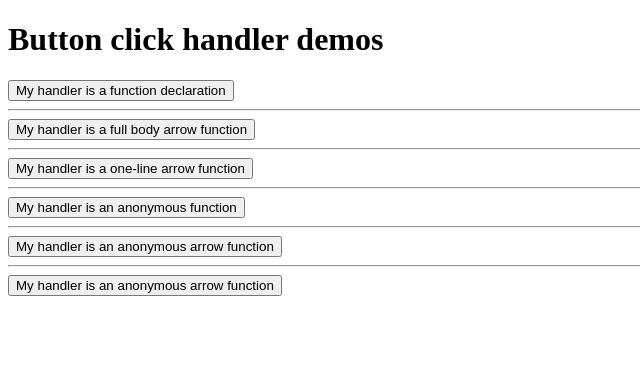
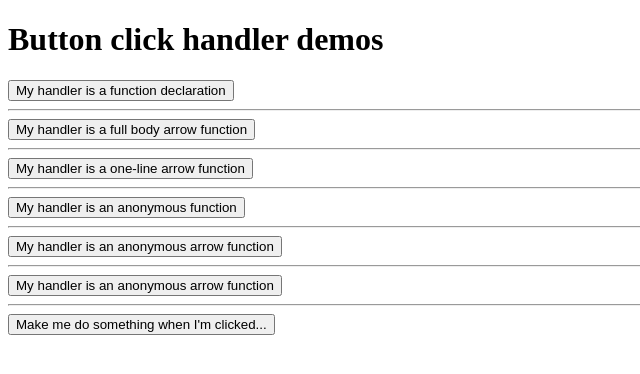
Before and after one commit to zahrabeng/react-onclick-handlers, a React (Create React App) app: page / in a window 1280 px wide. Shown: the top 374 px of the page, without its empty margins (0-640 px from the left). Built offline with nearby package versions, Linux system fonts and the light colour scheme; the HTML template or start-up script is replaced by a standard one.

Commit message:
Add TestButton for exercise purposes

```diff
--- a/src/App.tsx
+++ b/src/App.tsx
@@ -4,6 +4,7 @@ import ButtonWithClickExampleC from "./components/ButtonWithClickExampleC";
 import ButtonWithClickExampleD from "./components/ButtonWithClickExampleD";
 import ButtonWithClickExampleE from "./components/ButtonWithClickExampleE";
 import ButtonWithClickExampleF from "./components/ButtonWithClickExampleF";
+import TestButton from "./components/TestButton";
 
 function App(): JSX.Element {
   return (
@@ -20,6 +21,8 @@ function App(): JSX.Element {
       <ButtonWithClickExampleE />
       <hr />
       <ButtonWithClickExampleF />
+      <hr />
+      <TestButton />
     </>
   );
 }
--- /dev/null
+++ b/src/components/TestButton.tsx
@@ -0,0 +1,5 @@
+function TestButton(): JSX.Element {
+  return <button>Make me do something when I'm clicked...</button>;
+}
+
+export default TestButton;
```
